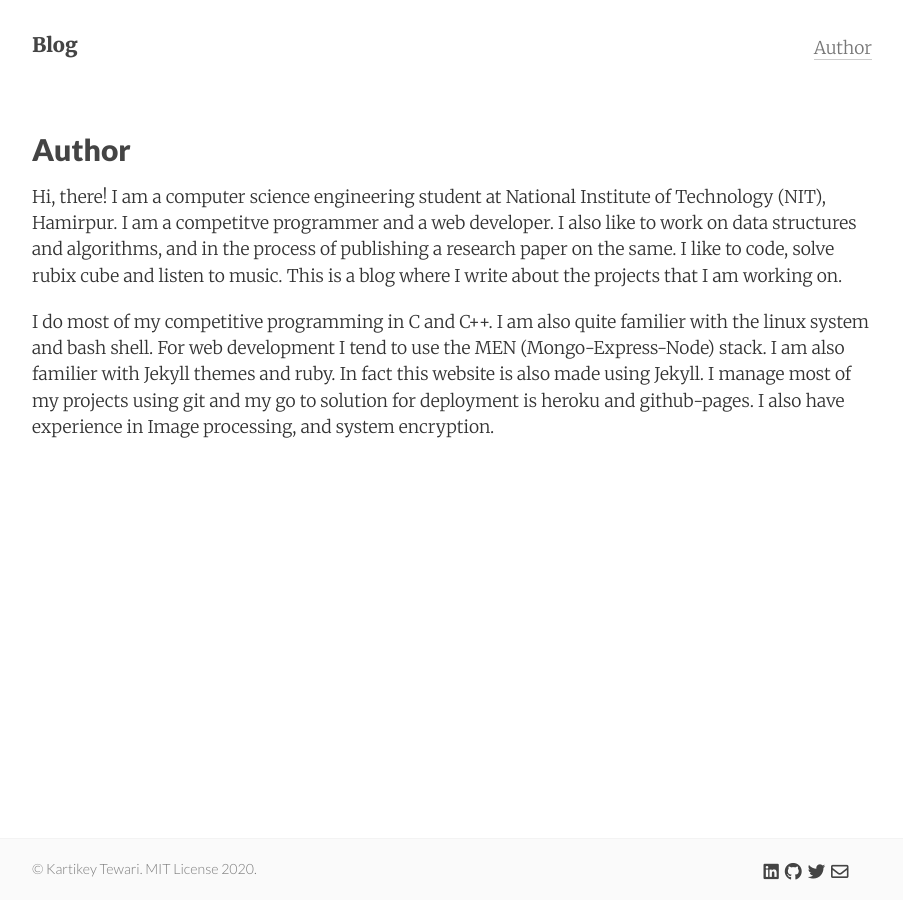
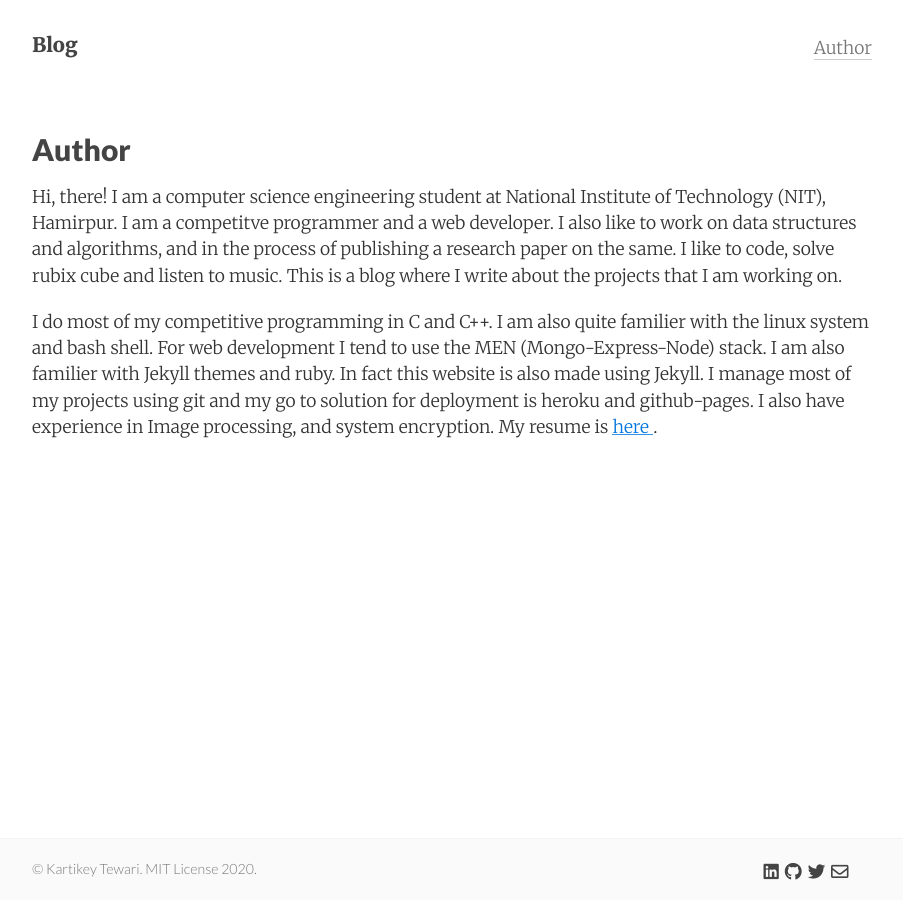
Before and after one commit to kartikeytewari/kartikeytewari.github.io, a Jekyll site: the page built from about.md, in a window 1280 px wide. Shown: the whole page, without its empty margins (188-1091 px from the left). Built offline with Jekyll 4.4.1, drawn with Linux system fonts in a browser that asks for light colours; nearby versions of some CDN libraries.

Commit message:
add resume

```diff
--- a/about.md
+++ b/about.md
@@ -7,4 +7,4 @@ tags: about
 
 Hi, there! I am a computer science engineering student at National Institute of Technology (NIT), Hamirpur. I am a competitve programmer and a web developer. I also like to work on data structures and algorithms, and in the process of publishing a research paper on the same. I like to code, solve rubix cube and listen to music. This is a blog where I write about the projects that I am working on.
 
-I do most of my competitive programming in C and C++. I am also quite familier with the linux system and bash shell. For web development I tend to use the MEN (Mongo-Express-Node) stack. I am also familier with Jekyll themes and ruby. In fact this website is also made using Jekyll. I manage most of my projects using git and my go to solution for deployment is heroku and github-pages. I also have experience in Image processing, and system encryption.
+I do most of my competitive programming in C and C++. I am also quite familier with the linux system and bash shell. For web development I tend to use the MEN (Mongo-Express-Node) stack. I am also familier with Jekyll themes and ruby. In fact this website is also made using Jekyll. I manage most of my projects using git and my go to solution for deployment is heroku and github-pages. I also have experience in Image processing, and system encryption. My resume is <a href="https://drive.google.com/file/d/1wj_Kgys082UStVdMAODrOzHGiPDovnUQ/view?usp=sharing"> here </a>.
```
Also changed, not shown: _posts/2020-07-10-temp.md (+5 -3 lines).
